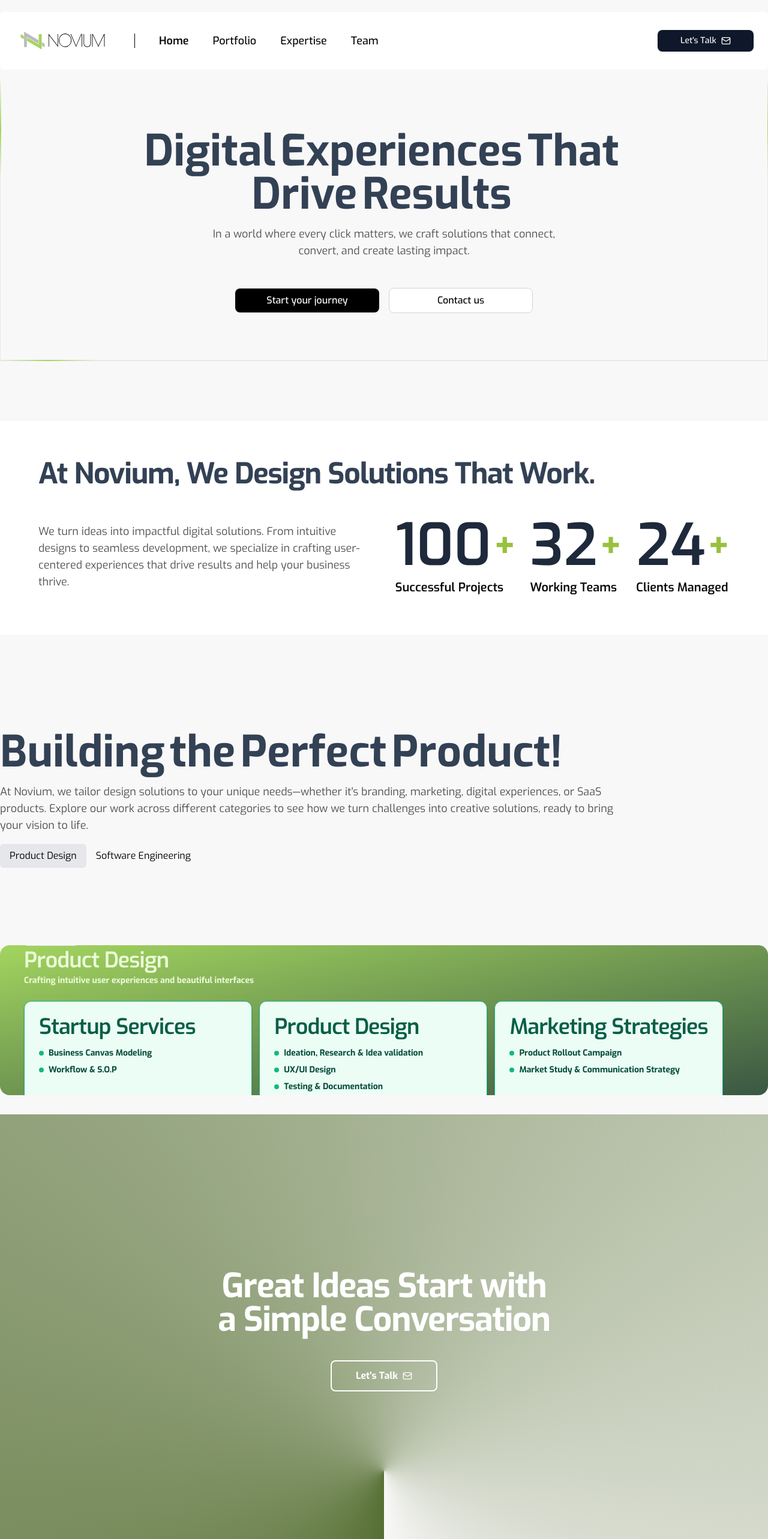
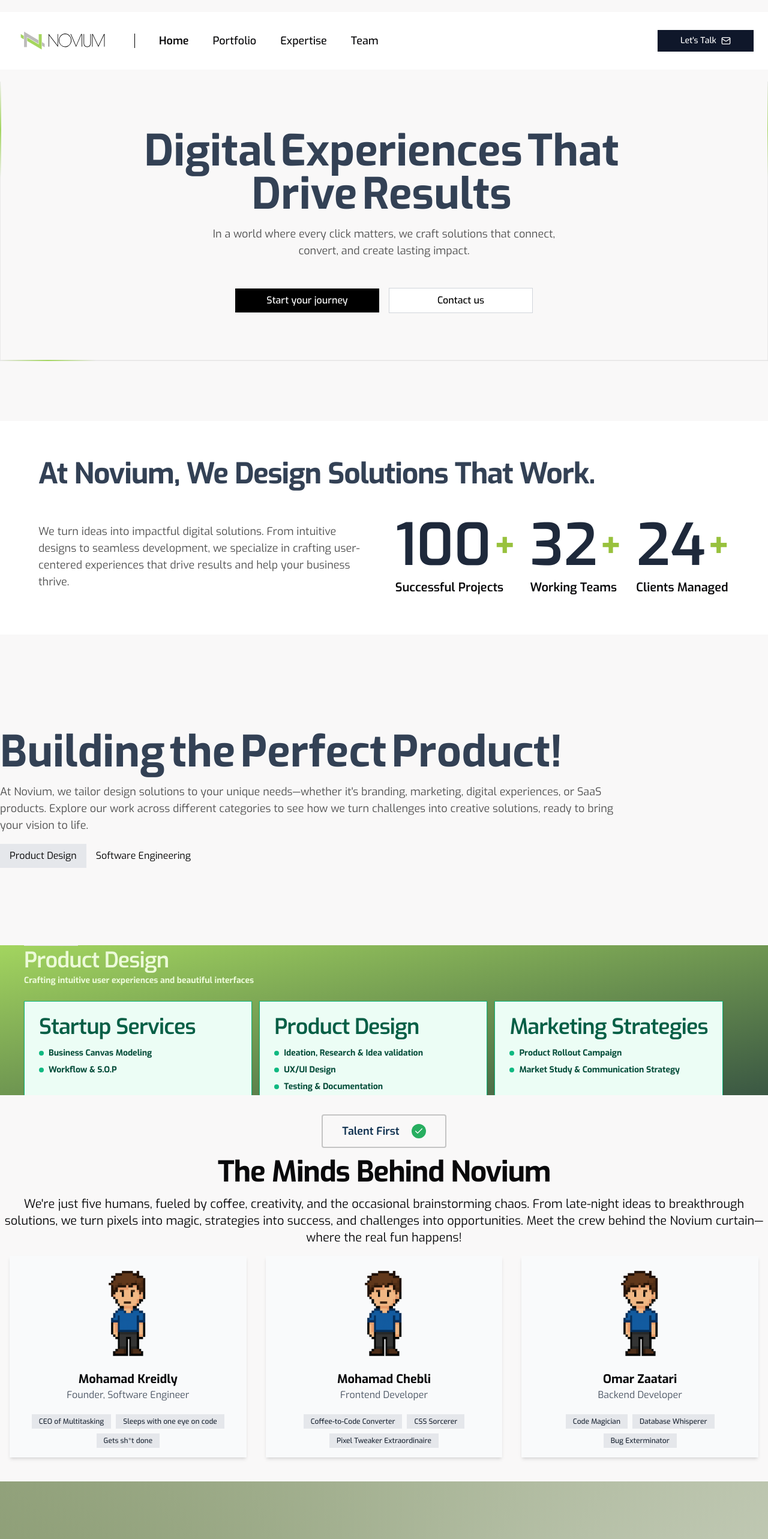
Before and after one commit to noviumcollective/novium-web, a Next.js app: page / in a window 1280 px wide. Shown: the top 2566 px of the page at 60% size. Built offline with nearby package versions, Linux system fonts and the light colour scheme.

Commit message:
wip: implement brand guidelines

```diff
--- a/src/app/page.tsx
+++ b/src/app/page.tsx
@@ -1,15 +1,14 @@
 import { CTA, Footer, Hero, Stats } from "@/components";
 import { ServicesTabs } from "@/components/sections/custom-tabs/services-tabs";
-
+import TeamSection from "@/components/sections/team-section/team-section";
 
 export default function Home() {
     return (
         <>
-
-                <Hero />
-                <Stats />
-                <ServicesTabs />
-
+            <Hero />
+            <Stats />
+            <ServicesTabs />
+            <TeamSection />
             <div className="bg-novium-conic-gradient">
                 <CTA />
                 <Footer />
--- a/src/components/globals/nav-bar.tsx
+++ b/src/components/globals/nav-bar.tsx
@@ -24,7 +24,7 @@ export default function Navbar() {
     const { resolvedTheme } = useTheme();
 
     return (
-        <header className="sticky top-5 z-50 w-full container mx-auto bg-background rounded-md py-4">
+        <header className="sticky top-5 z-50 w-full container mx-auto bg-background py-4">
             <div className="flex h-16 items-center px-4 md:px-6">
                 <Link href="/" className="flex items-center space-x-2">
                     <div className="relative size-40">
@@ -82,7 +82,7 @@ export default function Navbar() {
                 {/* Contact Button */}
                 <div className="hidden lg:block ml-auto">
                     <Link href="mailto:sales@novium.io">
-                        <Button className="w-40 transform rounded-lg bg-slate-900 px-6 py-2 font-medium text-white transition-all duration-300 hover:-translate-y-0.5 hover:bg-gray-800">
+                        <Button className="w-40 transform bg-slate-900 px-6 py-2 font-medium text-white transition-all duration-300 hover:-translate-y-0.5 hover:bg-gray-800">
                             Let&apos;s Talk
                             <Mail className="h-4 w-4 text-white" strokeWidth={2} />
                         </Button>
@@ -130,7 +130,7 @@ export default function Navbar() {
                                 Team
                             </Link>
                             <Link href="mailto:sales@novium.io">
-                                <Button className="w-40 transform rounded-lg bg-slate-900 px-6 py-2 font-medium text-white transition-all duration-300 hover:-translate-y-0.5 hover:bg-gray-800">
+                                <Button className="w-40 transform bg-slate-900 px-6 py-2 font-medium text-white transition-all duration-300 hover:-translate-y-0.5 hover:bg-gray-800">
                                     Let&apos;s Talk
                                     <Mail className="h-4 w-4 text-white" strokeWidth={2} />
                                 </Button>
--- a/src/components/sections/cta.tsx
+++ b/src/components/sections/cta.tsx
@@ -1,7 +1,7 @@
 import { Mail } from "lucide-react";
 import Container from "../primatives/container";
 import Heading from "../primatives/heading";
-import { NoviumButton } from "../primatives/novium-button";
+import { Button } from "../ui/button";
 
 export default function CTA() {
     return (
@@ -10,13 +10,10 @@ export default function CTA() {
                 Great Ideas Start with
                 <br />a Simple Conversation
             </Heading>
-            <NoviumButton
-                variant="outline"
-                className="gap-2 text-white border-white py-6 bg-transparent"
-            >
+            <Button variant="outline" className="gap-2 text-white border-white py-6 bg-transparent">
                 Let&apos;s Talk
                 <Mail className="h-4 w-4text-white" strokeWidth={2} />
-            </NoviumButton>
+            </Button>
         </Container>
     );
 }
--- a/src/components/sections/custom-tabs/services-tabs.tsx
+++ b/src/components/sections/custom-tabs/services-tabs.tsx
@@ -10,7 +10,7 @@ const tabs = [
         title: "Product Design",
         value: "product_design",
         content: (
-            <div className="w-full overflow-hidden relative h-full rounded-2xl p-5 md:p-10 text-xl md:text-4xl font-bold text-white bg-gradient-to-br from-novium-green to-novium-dark-green flex flex-col justify-center items-start">
+            <div className="w-full overflow-hidden relative h-full p-5 md:p-10 text-xl md:text-4xl font-bold text-white bg-gradient-to-br from-novium-green to-novium-dark-green flex flex-col justify-center items-start">
                 <CardHeader className="px-0 pt-0">
                     <Badge
                         variant="outline"
@@ -81,7 +81,7 @@ const tabs = [
         title: "Software Engineering",
         value: "software_engineering",
         content: (
-            <div className="w-full overflow-hidden relative h-full rounded-2xl p-5 md:p-10 text-xl md:text-4xl font-bold text-white bg-gradient-to-br from-novium-secondary to-novium-primary font-mono flex flex-col justify-center items-start">
+            <div className="w-full overflow-hidden relative h-full p-5 md:p-10 text-xl md:text-4xl font-bold text-white bg-gradient-to-br from-novium-secondary to-novium-primary flex flex-col justify-center items-start">
                 <CardHeader className="px-0 pt-0">
                     <Badge variant="outline" className="w-fit bg-white">
                         Development Focus
--- a/src/components/sections/custom-tabs/tabs.tsx
+++ b/src/components/sections/custom-tabs/tabs.tsx
@@ -52,7 +52,7 @@ export const Tabs = ({
                         }}
                         onMouseEnter={() => setHovering(true)}
                         onMouseLeave={() => setHovering(false)}
-                        className={cn("relative px-4 py-2 rounded-md", tabClassName)}
+                        className={cn("relative px-4 py-2", tabClassName)}
                         style={{
                             transformStyle: "preserve-3d",
                         }}
@@ -62,7 +62,7 @@ export const Tabs = ({
                                 layoutId="clickedbutton"
                                 transition={{ type: "spring", bounce: 0.3, duration: 0.6 }}
                                 className={cn(
-                                    "absolute inset-0 bg-gray-200 rounded-md ",
+                                    "absolute inset-0 bg-gray-200",
                                     activeTabClassName
                                 )}
                             />
--- a/src/components/sections/hero.tsx
+++ b/src/components/sections/hero.tsx
@@ -61,10 +61,10 @@ export default function Hero() {
                     }}
                     className="relative z-10 mt-8 flex flex-wrap items-center justify-center gap-4"
                 >
-                    <button className="w-60 transform rounded-lg bg-black px-6 py-2 font-medium text-white transition-all duration-300 hover:-translate-y-0.5 hover:bg-gray-800 dark:bg-white dark:text-black dark:hover:bg-gray-200">
+                    <button className="w-60 transform bg-black px-6 py-2 font-medium text-white transition-all duration-300 hover:-translate-y-0.5 hover:bg-gray-800 dark:bg-white dark:text-black dark:hover:bg-gray-200">
                         Start your journey
                     </button>
-                    <button className="w-60 transform rounded-lg border border-gray-300 bg-white px-6 py-2 font-medium text-black transition-all duration-300 hover:-translate-y-0.5 hover:bg-gray-100 dark:border-gray-700 dark:bg-black dark:text-white dark:hover:bg-gray-900">
+                    <button className="w-60 transform border border-gray-300 bg-white px-6 py-2 font-medium text-black transition-all duration-300 hover:-translate-y-0.5 hover:bg-gray-100 dark:border-gray-700 dark:bg-black dark:text-white dark:hover:bg-gray-900">
                         Contact us
                     </button>
                 </motion.div>
--- a/src/components/sections/product-building2.tsx
+++ b/src/components/sections/product-building2.tsx
@@ -80,14 +80,14 @@ export default function ProductBuilding2() {
                     <TabsList className="mx-auto w-full bg-transparent mb-7 md:space-x-6">
                         <TabsTrigger
                             value="productDesign"
-                            className="text-base data-[state=active]:bg-novium-green md:text-xl px-6 md:px-12 rounded-[6px] dark:bg-white dark:text-muted-foreground dark:data-[state=active]:bg-novium-green dark:data-[state=active]:text-foreground"
+                            className="text-base data-[state=active]:bg-novium-green md:text-xl px-6 md:px-12 rounded-none dark:bg-white dark:text-muted-foreground dark:data-[state=active]:bg-novium-green dark:data-[state=active]:text-foreground"
                             onClick={() => setTheme("light")}
                         >
                             Product Design
                         </TabsTrigger>
                         <TabsTrigger
                             value="softwareEngineering"
-                            className="text-base data-[state=active]:bg-novium-green md:text-xl px-6 md:px-12 rounded-[6px] dark:bg-white dark:text-muted-foreground dark:data-[state=active]:bg-novium-green dark:data-[state=active]:text-foreground"
+                            className="text-base data-[state=active]:bg-novium-green md:text-xl px-6 md:px-12 rounded-none dark:bg-white dark:text-muted-foreground dark:data-[state=active]:bg-novium-green dark:data-[state=active]:text-foreground"
                             onClick={() => setTheme("dark")}
                         >
                             Software Engineering
--- a/src/components/sections/team-section/team-section.tsx
+++ b/src/components/sections/team-section/team-section.tsx
@@ -1,26 +1,123 @@
+"use client";
+
 import { Check } from "lucide-react";
 import Container from "../../primatives/container";
 import Heading from "../../primatives/heading";
 import Subheading from "../../primatives/subheading";
-import ProfileGrid from "./profile-grid";
+import Avatar1 from "@/assets/image.png";
+import Avatar2 from "@/assets/image2.png";
+import { useRef } from "react";
+import { useInView, motion } from "framer-motion";
+import Image from "next/image";
+
+type TeamMember = {
+    name: string;
+    role: string;
+    tags: string[];
+    image: string;
+};
+
+const teamMembers: TeamMember[] = [
+    {
+        name: "Mohamad Kreidly",
+        role: "Founder, Software Engineer",
+        tags: ["CEO of Multitasking", "Sleeps with one eye on code", "Gets sh*t done"],
+        image: Avatar1.src,
+    },
+    {
+        name: "Mohamad Chebli",
+        role: "Frontend Developer",
+        tags: ["Coffee-to-Code Converter", "CSS Sorcerer", "Pixel Tweaker Extraordinaire"],
+        image: Avatar1.src,
+    },
+    {
+        name: "Omar Zaatari",
+        role: "Backend Developer",
+        tags: ["Code Magician", "Database Whisperer", "Bug Exterminator"],
+        image: Avatar1.src,
+    },
+];
 
 export default function TeamSection() {
+    const ref = useRef(null);
+    const isInView = useInView(ref, { once: true, amount: 0.2 });
+
+    const containerVariants = {
+        hidden: { opacity: 0 },
+        visible: {
+            opacity: 1,
+            transition: {
+                staggerChildren: 0.2,
+            },
+        },
+    };
+
+    const itemVariants = {
+        hidden: { y: 20, opacity: 0 },
+        visible: {
+            y: 0,
+            opacity: 1,
+            transition: {
+                duration: 0.5,
+                ease: "easeOut",
+            },
+        },
+    };
+
     return (
         <Container>
-            <div className="space-y-4">
+            <div className="space-y-4" ref={ref}>
                 <SectionTag />
-                <Heading className="text-center">
-                    The Minds Behind Novium
-                </Heading>
+                <Heading className="text-center">The Minds Behind Novium</Heading>
                 <Subheading className="text-center">
-                    We&apos;re just five humans, fueled by coffee, creativity,
-                    and the occasional brainstorming chaos. From late-night
-                    ideas to breakthrough solutions, we turn pixels into magic,
-                    strategies into success, and challenges into opportunities.
-                    Meet the crew behind the Novium curtain—where the real fun
+                    We&apos;re just five humans, fueled by coffee, creativity, and the occasional brainstorming chaos.
+                    From late-night ideas to breakthrough solutions, we turn pixels into magic, strategies into success,
+                    and challenges into opportunities. Meet the crew behind the Novium curtain—where the real fun
                     happens!
                 </Subheading>
-                <ProfileGrid />
+
+                <div className="container mx-auto px-4">
+                    <motion.div
+                        className="grid grid-cols-1 md:grid-cols-3 gap-8"
+                        variants={containerVariants}
+                        initial="hidden"
+                        animate={isInView ? "visible" : "hidden"}
+                    >
+                        {teamMembers.map((member, index) => (
+                            <motion.div
+                                key={index}
+                                className="bg-gray-50 shadow-md overflow-hidden" // No border-radius
+                                variants={itemVariants}
+                            >
+                                <div className="p-4 flex flex-col items-center">
+                                    <div className="w-40 h-40 mb-4 relative overflow-hidden">
+                                        <Image
+                                            src={member.image || "/placeholder.svg"}
+                                            alt={member.name}
+                                            width={160}
+                                            height={160}
+                                            className="pixelated" // This will help with the pixelated effect
+                                        />
+                                    </div>
+
+                                    <h3 className="text-xl font-bold">{member.name}</h3>
+                                    <p className="text-gray-600 mb-3">{member.role}</p>
+
+                                    <div className="flex flex-wrap justify-center gap-2 mt-2">
+                                        {member.tags.map((tag, tagIndex) => (
+                                            <span
+                                                key={tagIndex}
+                                                className="px-3 py-1 bg-gray-200 text-gray-800 text-xs font-medium"
+                                            >
+                                                {tag}
+                                            </span>
+                                        ))}
+                                    </div>
+                                </div>
+                            </motion.div>
+                        ))}
+                    </motion.div>
+                </div>
             </div>
         </Container>
     );
@@ -29,9 +126,7 @@ export default function TeamSection() {
 function SectionTag() {
     return (
         <div className="flex justify-center items-center gap-5 border-2 border-novium-light-gray rounded-[4px] px-5 py-3 max-w-52 mx-auto">
-            <h5 className="text-lg text-novium-primary font-semibold">
-                Talent First
-            </h5>
+            <h5 className="text-lg text-novium-primary font-semibold">Talent First</h5>
             <div className="rounded-full bg-success-state p-1">
                 <Check className="size-4 text-white" strokeWidth={2} />
             </div>
--- a/src/components/ui/badge.tsx
+++ b/src/components/ui/badge.tsx
@@ -4,7 +4,7 @@ import { cva, type VariantProps } from "class-variance-authority"
 import { cn } from "@/lib/utils"
 
 const badgeVariants = cva(
-  "inline-flex items-center rounded-md border px-2.5 py-0.5 text-xs font-semibold transition-colors focus:outline-none focus:ring-2 focus:ring-ring focus:ring-offset-2",
+  "inline-flex items-center border px-2.5 py-0.5 text-xs font-semibold transition-colors focus:outline-none focus:ring-2 focus:ring-ring focus:ring-offset-2",
   {
     variants: {
       variant: {
--- a/src/components/ui/button.tsx
+++ b/src/components/ui/button.tsx
@@ -5,7 +5,7 @@ import { cva, type VariantProps } from "class-variance-authority"
 import { cn } from "@/lib/utils"
 
 const buttonVariants = cva(
-  "inline-flex items-center justify-center gap-2 whitespace-nowrap rounded-md text-sm font-medium transition-colors focus-visible:outline-none focus-visible:ring-1 focus-visible:ring-ring disabled:pointer-events-none disabled:opacity-50 [&_svg]:pointer-events-none [&_svg]:size-4 [&_svg]:shrink-0",
+  "inline-flex items-center justify-center gap-2 whitespace-nowrap text-sm font-medium transition-colors focus-visible:outline-none focus-visible:ring-1 focus-visible:ring-ring disabled:pointer-events-none disabled:opacity-50 [&_svg]:pointer-events-none [&_svg]:size-4 [&_svg]:shrink-0",
   {
     variants: {
       variant: {
@@ -22,8 +22,8 @@ const buttonVariants = cva(
       },
       size: {
         default: "h-9 px-4 py-2",
-        sm: "h-8 rounded-md px-3 text-xs",
-        lg: "h-10 rounded-md px-8",
+        sm: "h-8 px-3 text-xs",
+        lg: "h-10 px-8",
         icon: "h-9 w-9",
       },
     },
--- a/src/components/ui/card.tsx
+++ b/src/components/ui/card.tsx
@@ -9,7 +9,7 @@ const Card = React.forwardRef<
   <div
     ref={ref}
     className={cn(
-      "rounded-xl border bg-card text-card-foreground shadow",
+      "border bg-card text-card-foreground shadow",
       className
     )}
     {...props}
```
Also changed, not shown: src/components/sections/product-building.tsx (+5 -5 lines), src/assets/image.png (added), src/assets/image2.png (added).
